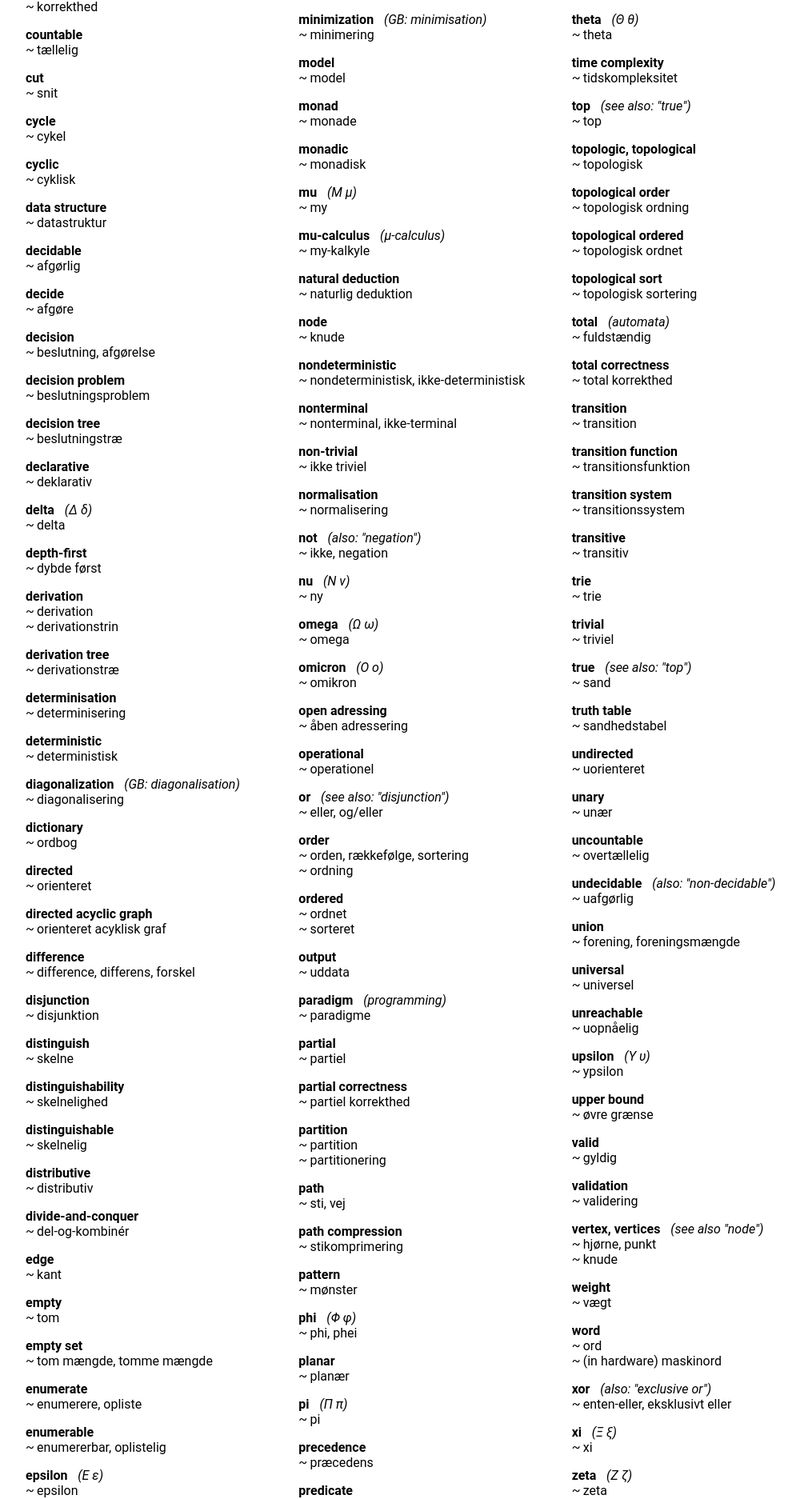
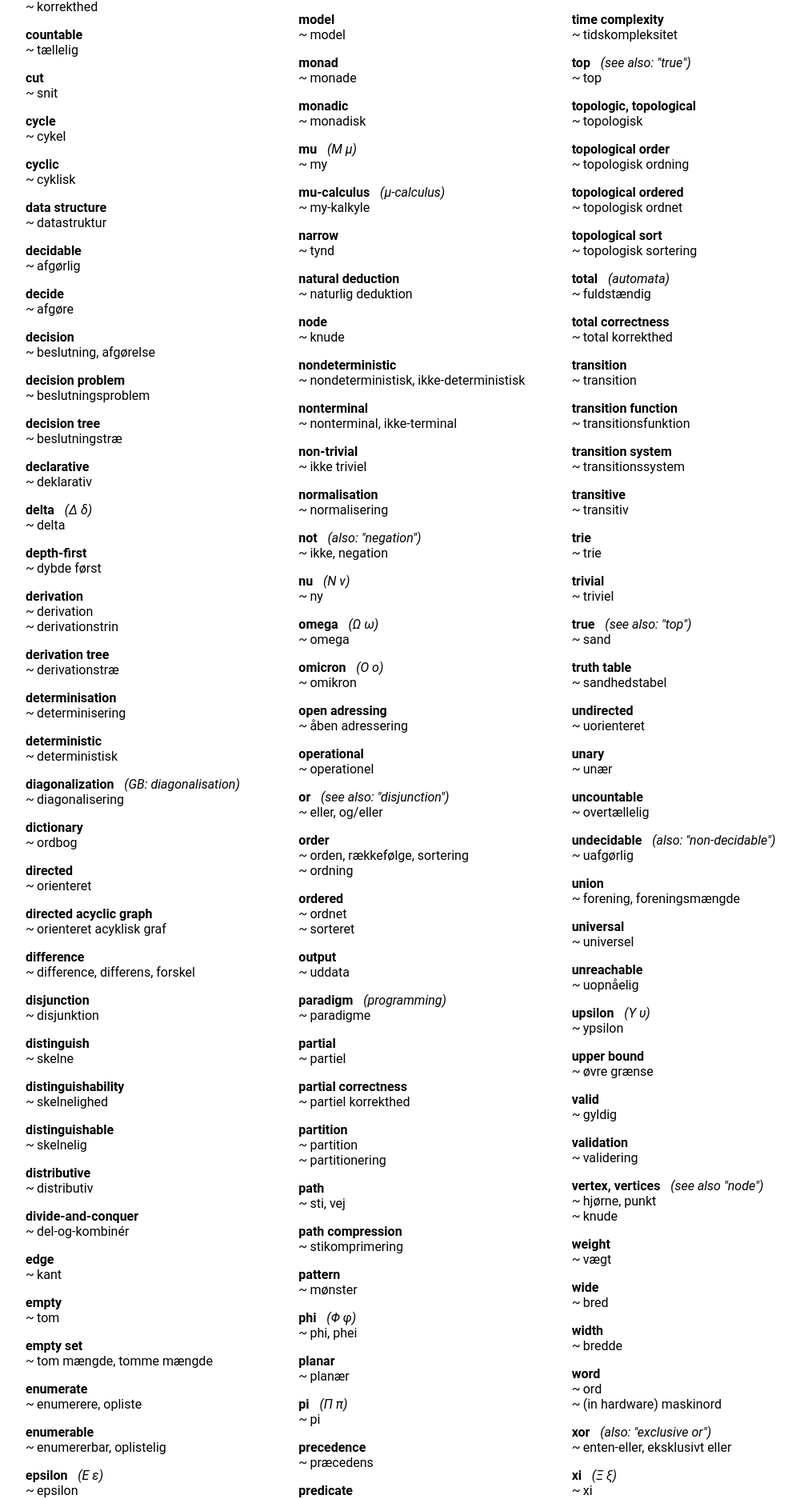
Before and after one commit to SSoelvsten/en-dk, a React (Create React App) app: page / in a window 1280 px wide. Shown: the part 3556-5430 px from the top of the page at 80% size, without its empty margins (112-1112 px from the left). Built offline with nearby package versions, Linux system fonts and the light colour scheme.

Commit message:
Add 'narrow', 'wide', and 'width'

```diff
--- a/src/dictionary.ts
+++ b/src/dictionary.ts
@@ -885,6 +885,11 @@ export const en_dk : Lexeme[] = [
     keywords: ["formal methods"]
   },
   {
+    word: "narrow",
+    translations: ["tynd"],
+    keywords: ["graph"]
+  },
+  {
     word: "natural deduction",
     translations: ["naturlig deduktion"],
     keywords: ["formal methods"]
@@ -1516,6 +1521,16 @@ export const en_dk : Lexeme[] = [
     keywords: ["algorithmics", "graph"]
   },
   {
+    word: "wide",
+    translations: ["bred"],
+    keywords: ["graph"]
+  },
+  {
+    word: "width",
+    translations: ["bredde"],
+    keywords: ["graph"]
+  },
+  {
     word: "word",
     translations: ["ord", "(in hardware) maskinord"],
     keywords: ["algorithmics", "complexity theory"]
```
